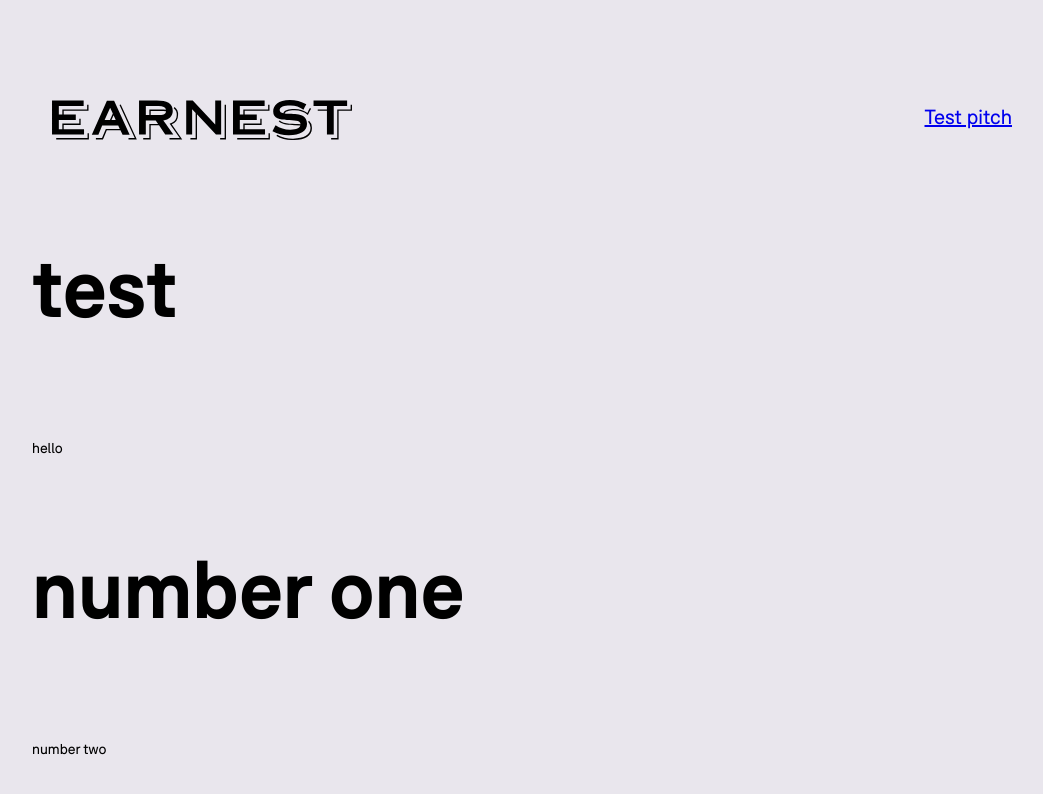
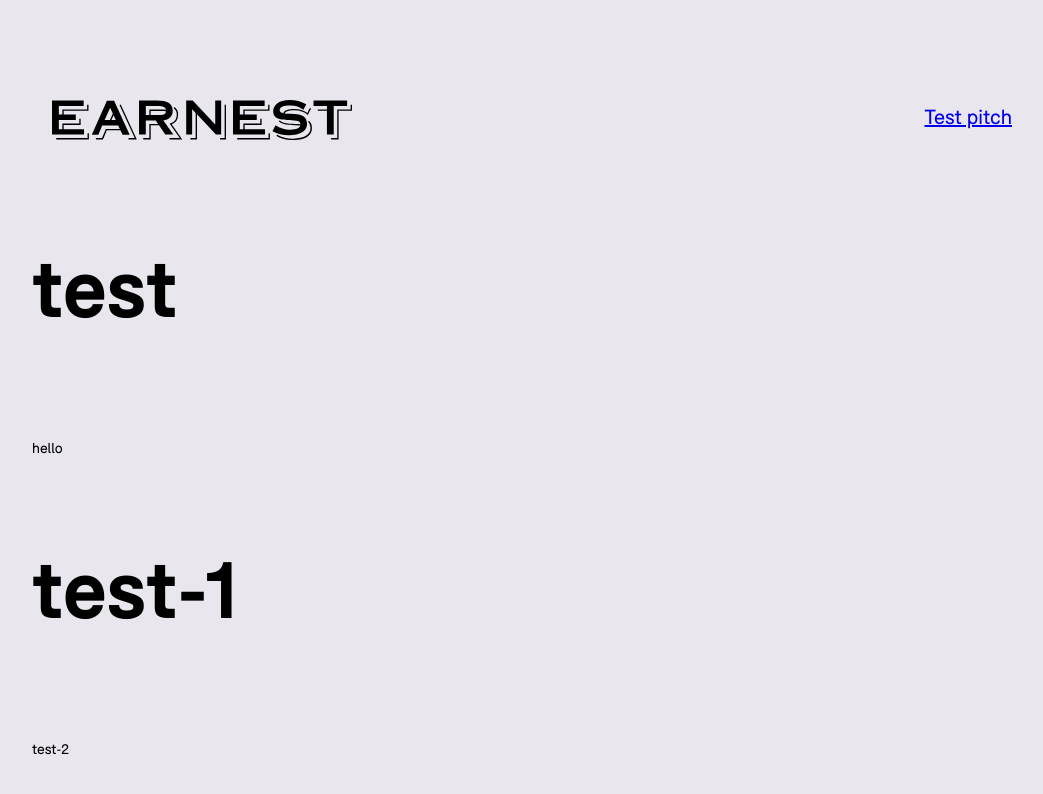
Before and after one commit to MichaelaSBrown-Earnest/pitch, a Jekyll site: the page built from _pitch/test.markdown, in a window 1280 px wide. Shown: the top 794 px of the page, without its empty margins (108-1151 px from the left). Built offline with Jekyll 4.4.1, drawn with Linux system fonts in a browser that asks for light colours.

Commit message:
Updated Test

```diff
--- a/_pitch/test.markdown
+++ b/_pitch/test.markdown
@@ -1,6 +1,8 @@
 ---
 title: test
 date: 2019-03-20 17:05:00 Z
+circle-1: test-1
+circle-2: test-2
 ---
 
 hello
```
